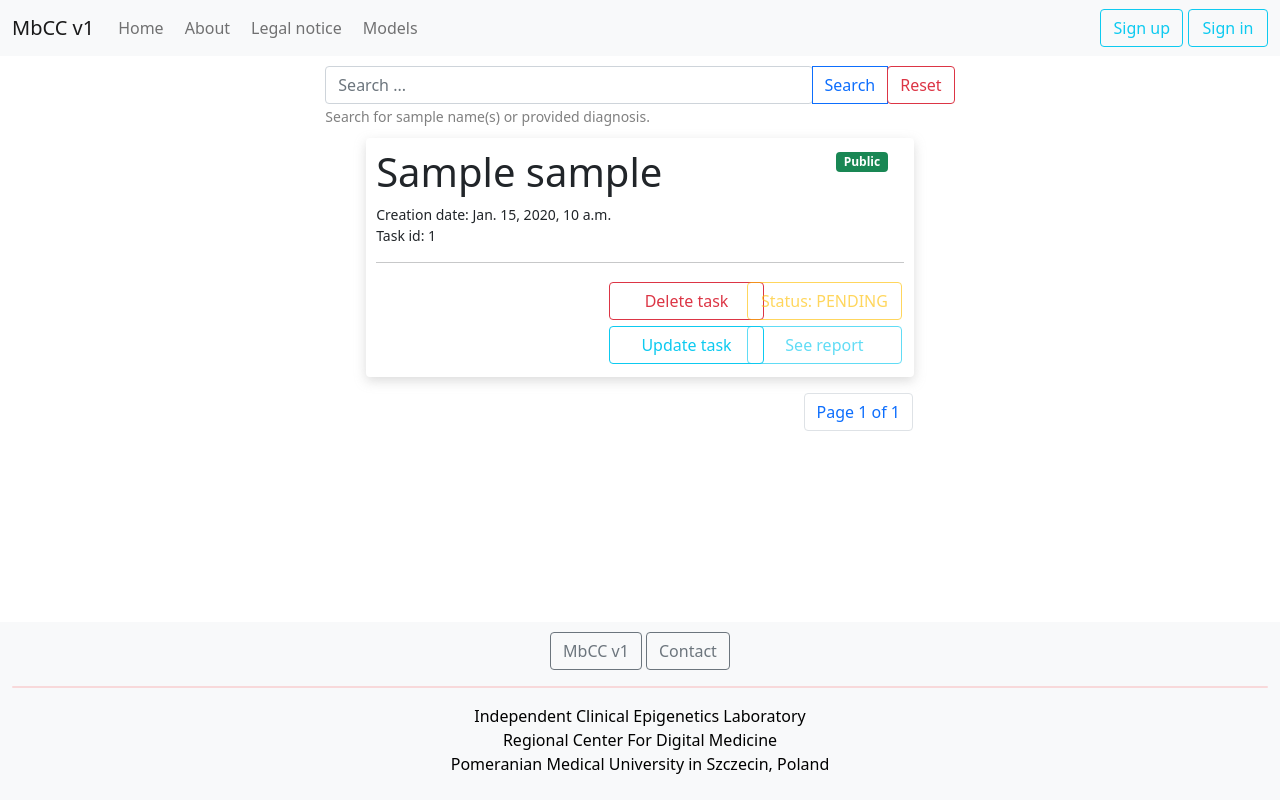
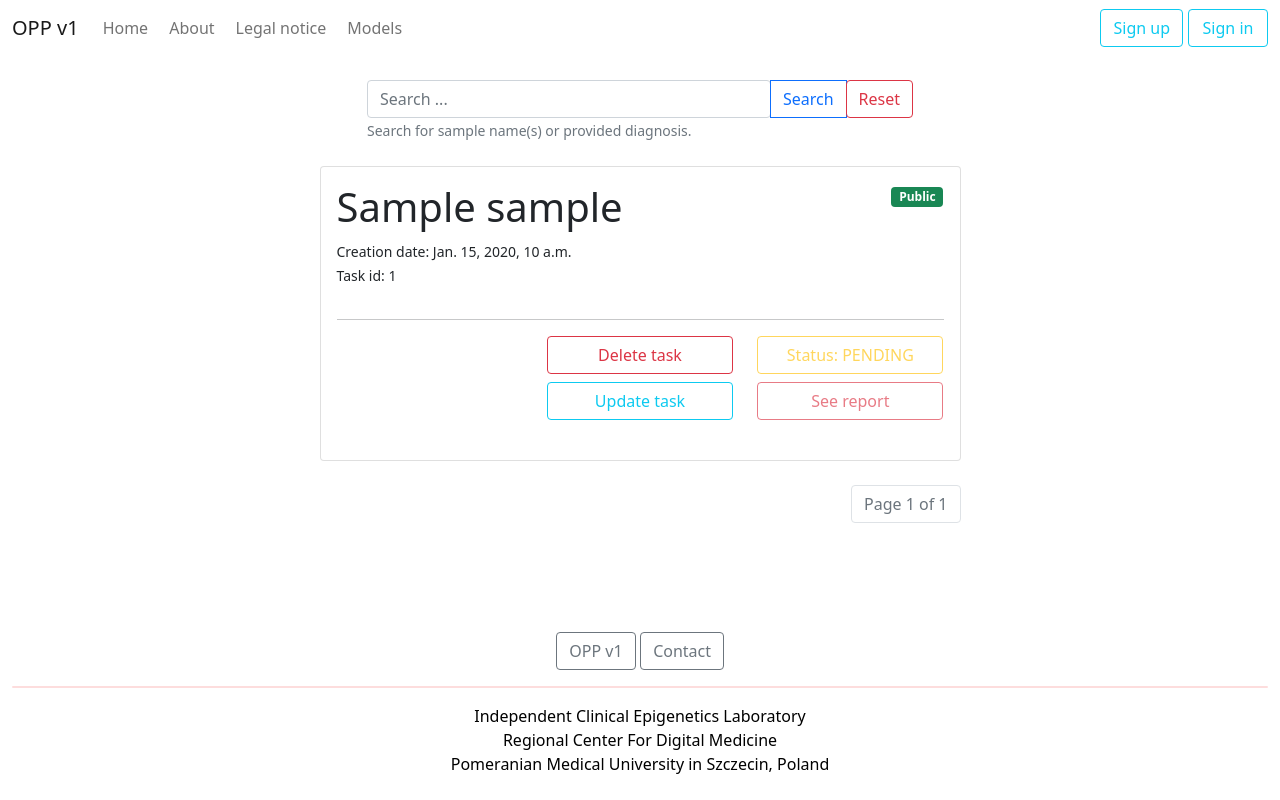
Before and after one commit to ClinicalEpigeneticsLaboratory/ACCS, a Django app: template accs_app/app/templates/app/history.html in a window 1280 px wide. Run offline with Django 5.2, Linux system fonts and the light colour scheme; the template is opened without the code that fills it: most values are stand-ins (such as "Sample title", 1, 10 or a date in 2020).

Commit message:
Updated templates

```diff
--- a/accs_app/app/templates/app/base.html
+++ b/accs_app/app/templates/app/base.html
@@ -13,9 +13,9 @@
     <link href="{% static 'app/styles.css' %}" rel="stylesheet" type="text/css">
 
     {% if title %}
-    <title>MbCC v1 - {{ title }}</title>
+    <title>OPP v1 - {{ title }}</title>
     {% else %}
-    <title>MbCC v1</title>
+    <title>OPP v1</title>
     {% endif %}
 </head>
 
@@ -23,9 +23,9 @@
 
 <link rel="shortcut icon" type="image/png" href="{% static 'favicon.png' %}">
 
-<nav class="navbar sticky-top navbar-expand-lg navbar-light bg-light nav-section">
+<nav class="navbar sticky-top navbar-expand-lg navbar-light nav-section" style="background-color: white">
     <div class="container-fluid">
-        <a class="navbar-brand" href="{% url 'accs-home' %}">MbCC v1</a>
+        <a class="navbar-brand" href="{% url 'accs-home' %}">OPP v1</a>
 
         <button class="navbar-toggler" type="button" data-bs-toggle="collapse" data-bs-target="#navbarNavAltMarkup"
                 aria-controls="navbarNavAltMarkup" aria-expanded="false" aria-label="Toggle navigation">
@@ -86,11 +86,11 @@
 <div class="row justify-content-center">
     <div class="col-12">
         {% if messages %}
-        {% for message in messages%}
-        <div class="alert alert-{{ message.tags }}">
-            {{ message }}
-        </div>
-        {% endfor %}
+            {% for message in messages%}
+            <div class="alert alert-{{ message.tags }}">
+                {{ message }}
+            </div>
+            {% endfor %}
         {% endif %}
     </div>
 </div>
@@ -99,9 +99,9 @@
     {% block content %} {% endblock %}
 </div>
 
-<footer class="container-fluid text-center text-light footer-section">
+<footer class="container-fluid text-center text-light footer-section" style="background-color: white">
     <div style="margin: 10px">
-        <a href="{% url 'accs-home' %}"><button class="btn btn-outline-secondary" style="min-width: 80px">MbCC v1</button></a>
+        <a href="{% url 'accs-home' %}"><button class="btn btn-outline-secondary" style="min-width: 80px">OPP v1</button></a>
         <a href="mailto:jan.binkowski@pum.edu.pl"><button class="btn btn-outline-secondary" style="min-width: 80px">Contact</button></a>
     </div>
     <hr class="hr-footer">
--- a/accs_app/app/templates/app/history.html
+++ b/accs_app/app/templates/app/history.html
@@ -2,138 +2,108 @@
 {% load filters %}
 
 {% block content %}
-<div class="container">
-    <div class="row justify-content-center" style="padding: 10px">
-        <div class="col-md-7">
+<div class="container my-4">
+
+    <!-- Search Form -->
+    <div class="row justify-content-center mb-4">
+        <div class="col-12 col-md-10 col-lg-6">
             <form class="input-group" action="{% url 'accs-history' %}" method="get">
-                <!-- Search input field -->
-                <input name="q" type="search" class="form-control rounded" id="search-box" placeholder="Search ..." aria-label="Search" aria-describedby="search-addon" />
-                <button type="submit" class="btn btn-outline-primary" data-mdb-ripple-init>Search</button>
-
-                <!-- Reset button that clears query -->
+                <input name="q" type="search" class="form-control rounded" id="search-box" placeholder="Search ..." aria-label="Search" />
+                <button type="submit" class="btn btn-outline-primary">Search</button>
                 <a href="{% url 'accs-history' %}">
-                    <button type="button" class="btn btn-outline-danger" id="reset-btn">
-                        Reset
-                    </button>
+                    <button type="button" class="btn btn-outline-danger" id="reset-btn">Reset</button>
                 </a>
             </form>
-            <small style="color: grey">Search for sample name(s) or provided diagnosis.</small>
-        </div>
+            <small class="text-muted">Search for sample name(s) or provided diagnosis.</small>
         </div>
     </div>
 
     {% if samples %}
-<div class="container">
-
         {% for sample in samples %}
-
-    <div class="row justify-content-center d-flex" style="padding-right: 2%; padding-left: 2%" id="sample-{{ sample.id }}">
-        <div class="col-md-6 card border-0 rounded-lg mt-0 mb-3 record">
-            <div class="row">
-                <div class="col-md-10">
+        <div class="row justify-content-center mb-4" id="sample-{{ sample.id }}">
+            <div class="col-12 col-md-10 col-lg-7">
+                <div class="card card_dynamic section border-1 rounded-lg p-3">
+                    <div class="row align-items-start">
+                        <div class="col-12 col-md-10 mb-3">
                             <h1>{{ sample.sample_name }}</h1>
-                    <div class="row"><small>Creation date: {{ sample.creation_date }}</small></div>
-                    <div class="row"><small>Task id: {{ sample.task.task_id }}</small></div>
+                            <div><small>Creation date: {{ sample.creation_date }}</small></div>
+                            <div><small>Task id: {{ sample.task.task_id }}</small></div>
                         </div>
-                <div class="col-md-2">
+                        <div class="col-12 col-md-2 mb-3 text-md-end">
                             {% if sample.public %}
-                    <div><span class="badge bg-success">Public</span></div>
+                                <span class="badge bg-success">Public</span>
                             {% else %}
-                    <div><span class="badge bg-secondary">Private</span></div>
+                                <span class="badge bg-secondary">Private</span>
                             {% endif %}
                         </div>
                     </div>
                     <hr>
                     <div class="row">
-                <div class="col-md-5">
+                        <div class="col-12 col-md-4 mb-3">
                             <p id="prediction-{{ sample.task.id }}"></p>
                             <p id="confidence-{{ sample.task.id }}"></p>
                             <p id="anomaly-{{ sample.task.id }}"></p>
                         </div>
-                <div class="col-md-3">
+                        <div class="col-12 col-md-4 mb-3 d-flex flex-column">
                             <a href="{% url 'accs-delete' sample.id %}">
-                        <button class="btn btn-outline-danger record-btn" style="min-width: 155px; margin: 3px">
-                            Delete task
-                        </button>
+                                <button class="btn btn-outline-danger w-100 mb-2">Delete task</button>
                             </a>
                             <a href="{% url 'accs-update' sample.id %}">
-                        <button class="btn btn-outline-info record-btn" style="min-width: 155px; margin: 3px">
-                            Update task
-                        </button>
+                                <button class="btn btn-outline-info w-100 mb-2">Update task</button>
                             </a>
                         </div>
-                <div class="col-md-3">
-                    <a>
-                        <button id="status-{{ sample.task.id }}" class="btn btn-outline-warning record-btn"
-                                style="min-width: 155px; margin: 3px; cursor: default;" disabled>
-                                Status: PENDING
-                        </button>
-                    </a>
-                    <a href="{% url 'accs-report' sample.id %}" id="report-link-{{ sample.task.id }}" style="pointer-events: none; text-decoration: none; color: inherit;">
-                            <button id="report-{{ sample.task.id }}" class="btn btn-outline-info record-btn"
-                                    style="min-width: 155px; margin: 3px" disabled>
-                                See report
-                            </button>
+                        <div class="col-12 col-md-4 mb-3 d-flex flex-column">
+                            <button id="status-{{ sample.task.id }}" class="btn btn-outline-warning w-100 mb-2" style="cursor: default;" disabled>Status: PENDING</button>
+                            <a href="{% url 'accs-report' sample.id %}" id="report-link-{{ sample.task.id }}" style="pointer-events: none; text-decoration: none; color: inherit">
+                                <button id="report-{{ sample.task.id }}" class="btn btn-outline-danger w-100 mb-2" disabled>See report</button>
                             </a>
                         </div>
                     </div>
                 </div>
             </div>
-
+        </div>
         {% endfor %}
 
-    <div class="row justify-content-center" style="margin-bottom: 50px;">
-        <div class="col-lg-6">
+        <!-- Pagination -->
+        <div class="row justify-content-center mb-5">
+            <div class="col-12 col-md-10 col-lg-7">
                 <nav aria-label="Page navigation">
                     <ul class="pagination justify-content-end">
                         {% if page_obj.has_previous %}
                             <li class="page-item"><a class="page-link" href="?page=1">First</a></li>
-                    <li class="page-item"><a class="page-link" href="?page={{ page_obj.previous_page_number }}"
-                                             tabindex="-1">Previous</a></li>
+                            <li class="page-item"><a class="page-link" href="?page={{ page_obj.previous_page_number }}">Previous</a></li>
                         {% endif %}
-                    <li class="page-item">
+                        <li class="page-item disabled">
                             <span class="page-link">Page {{ page_obj.number }} of {{ page_obj.paginator.num_pages }}</span>
                         </li>
                         {% if page_obj.has_next %}
-                    <li class="page-item"><a class="page-link" href="?page={{ page_obj.next_page_number }}">Next</a>
-                    </li>
-                    <li class="page-item"><a class="page-link" href="?page={{ page_obj.paginator.num_pages }}"
-                                             tabindex="-1">Last</a></li>
+                            <li class="page-item"><a class="page-link" href="?page={{ page_obj.next_page_number }}">Next</a></li>
+                            <li class="page-item"><a class="page-link" href="?page={{ page_obj.paginator.num_pages }}">Last</a></li>
                         {% endif %}
                     </ul>
                 </nav>
             </div>
         </div>
-</div>
-
     {% else %}
-
-<div class="container">
         <div class="row justify-content-center">
-        <div class="col-lg-7">
+            <div class="col-12 col-md-10 col-lg-7 text-center">
                 <p>No data to display: <a href="{% url 'accs-submit' %}">Submit new sample</a></p>
             </div>
         </div>
+    {% endif %}
 </div>
 
-{% endif %}
-
+<!-- JavaScript -->
 <script>
-    // Function to fetch and update task status
     async function updateTaskStatus() {
         try {
-            // Fetch the data from the server
             const response = await fetch('/tasks-status/');
-
-            // Parse the response as JSON, which is a list of JSON objects
             const data = await response.json();
 
-            // Iterate through the array of JSON objects and update each element
             data.forEach((element) => {
                 const taskID = element.task_id;
                 const task_status = element.task_status;
 
-                // Get references to the status and report buttons
                 const statusButton = document.getElementById(`status-${taskID}`);
                 const reportButton = document.getElementById(`report-${taskID}`);
                 const reportLink = document.getElementById(`report-link-${taskID}`);
@@ -142,24 +112,19 @@
                 const confidenceField = document.getElementById(`confidence-${taskID}`);
                 const anomalyField = document.getElementById(`anomaly-${taskID}`);
 
-                // Update button styles and status text
-                if ((statusButton) && (task_status === "SUCCESS")) {
-                    statusButton.setAttribute('class', 'btn btn-outline-success record-btn');
+                if (statusButton && task_status === "SUCCESS") {
+                    statusButton.className = 'btn btn-outline-success w-100 mb-2';
                     statusButton.innerText = `Status: ${task_status}`;
                     reportButton.disabled = false;
-
                     reportLink.style.pointerEvents = 'auto';
 
                     predictionField.innerText = `Prediction: ${element.prediction}`;
                     confidenceField.innerText = `Confidence: ${element.confidence}`;
                     anomalyField.innerText = `Anomaly: ${element.anomaly}`;
-
-                }
-                if ((statusButton) && (task_status !== "SUCCESS")) {
-                    statusButton.setAttribute('class', 'btn btn-outline-waring record-btn');
+                } else if (statusButton) {
+                    statusButton.className = 'btn btn-outline-warning w-100 mb-2';
                     statusButton.innerText = `Status: ${task_status}`;
                     reportButton.disabled = true;
-
                     reportLink.style.pointerEvents = 'none';
 
                     predictionField.innerText = `Prediction: -`;
@@ -172,38 +137,25 @@
         }
     }
 
-    // Initial call to update task status and set interval for periodic updates
     updateTaskStatus();
     setInterval(updateTaskStatus, 5000);
 </script>
 
 <script>
-    // Check if there's a 'q' parameter in the URL and update the search box
-    window.onload = function() {
+    window.onload = function () {
         const urlParams = new URLSearchParams(window.location.search);
         const query = urlParams.get('q');
-
         if (query) {
-            // Update the search box with the 'q' value from the URL
             document.getElementById('search-box').value = query;
         }
-    }
+    };
 
-    // Ensure reset button works and clears the search query in the URL
-    document.getElementById('reset-btn').addEventListener('click', function(e) {
-        // Prevent the link from navigating immediately
+    document.getElementById('reset-btn').addEventListener('click', function (e) {
         e.preventDefault();
-
-        // Clear the search box value
         document.getElementById('search-box').value = '';
-
-        // Redirect to the URL without the 'q' parameter (resetting the search)
         const url = new URL(window.location);
         url.searchParams.delete('q');
-
-        // Remove the 'q' parameter
-        window.location.href = url.toString(); // Reload the page without the query
+        window.location.href = url.toString();
     });
 </script>
-
 {% endblock content %}
```
Also changed, not shown: accs_app/app/templates/app/home.html (+4 -4 lines), accs_app/app/templates/app/report.html (+72 -78 lines). Lines whose indentation alone changed are shown as unchanged.
